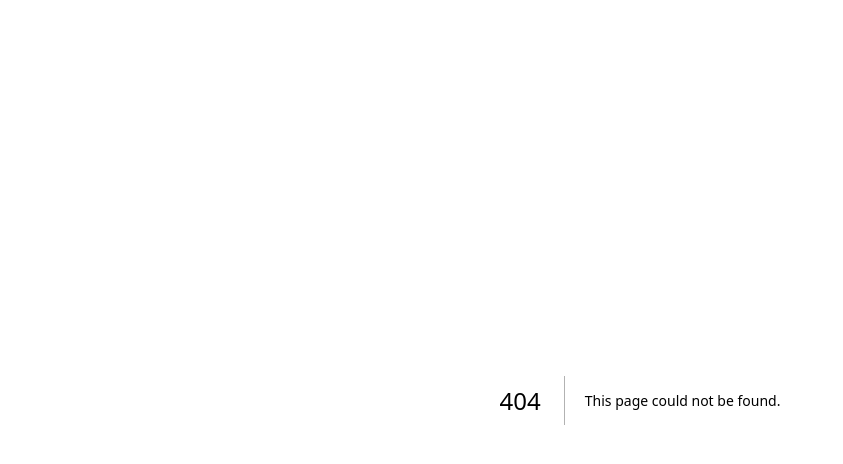
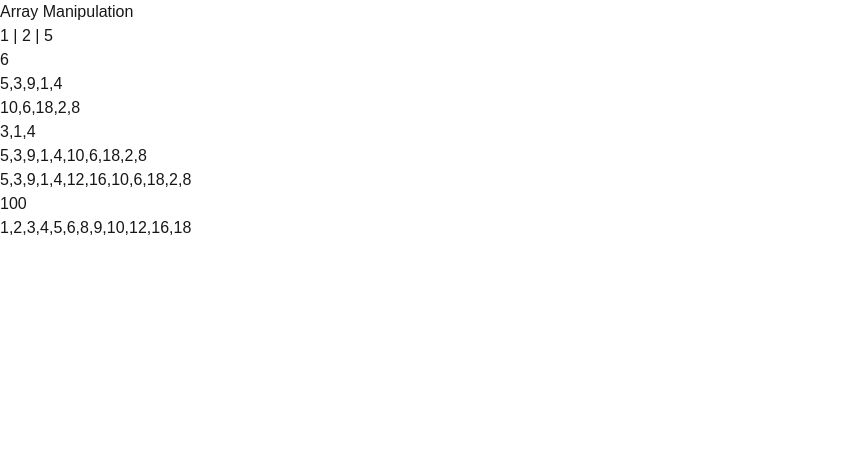
Before and after one commit to SAIT-SP2025/sp2025-cprg306c-classexamples, a Next.js app: page /week-6/arrays in a window 1280 px wide. Before the commit this address had no page. Shown: the top 464 px of the page, without its empty margins (0-843 px from the left). Built offline with nearby package versions, Linux system fonts and the light colour scheme.

Commit message:
Week 6 Examples Part 1

```diff
--- a/app/page.js
+++ b/app/page.js
@@ -24,6 +24,8 @@
         <li><Link href="./week-4/functions/" className={linkStyles}>Week 4 - Functions</Link> </li>
         <li><Link href="./week-4/counter/" className={linkStyles}>Week 4 - Counter</Link> </li>
         <li><Link href="./week-5/" className={linkStyles}>Week 5 - Managed Form</Link> </li>
+        <li><Link href="./week-6/arrays" className={linkStyles}>Week 6 - Array Manipulation</Link> </li>
+        <li><Link href="./week-6/contact" className={linkStyles}>Week 6 - Handling Lists</Link> </li>
       </ul>
     </main>
   );
--- /dev/null
+++ b/app/week-6/arrays/page.js
@@ -0,0 +1,45 @@
+
+
+export default function ArrayManipulationPage(){
+
+    let array1 = [1,2,3,4,5];
+    array1.push(6);
+    let lastNum = array1.pop();
+    array1.splice(2,2);
+
+    let numbers = [5,3,9,1,4];
+    let doubled = numbers.map( (number) => number * 2 );
+    let lessThanFive = numbers.filter( (number) => number < 5 );
+    let concatNumbers = numbers.concat(doubled);
+    let allNumbers = [...numbers,12,16,...doubled];
+    // allNumbers.push(20);
+    let sum = allNumbers.reduce(
+        (accumulator, currentValue) => accumulator + currentValue ,
+        6 // initial value for the accumulator
+    );
+
+    const sortingLogic = (a,b) => {
+        if( a < b ) return -1;
+        if( a > b ) return 1;
+        return 0;
+    }
+    // let sortedNumbers = allNumbers.sort( sortingLogic );
+
+    let sortedNumbers = [...allNumbers];
+    sortedNumbers.sort( sortingLogic );
+
+    return(
+        <main>
+            <h1>Array Manipulation</h1>
+            <p>{array1.join(" | ")}</p>
+            <p>{lastNum}</p>
+            <p>{numbers.join()}</p>
+            <p>{doubled.join()}</p>
+            <p>{lessThanFive.join()}</p>
+            <p>{concatNumbers.join()}</p>
+            <p>{allNumbers.join()}</p>
+            <p>{sum}</p>
+            <p>{sortedNumbers.join()}</p>
+        </main>
+    );
+}
--- /dev/null
+++ b/app/week-6/contact/contacts-info.json
@@ -0,0 +1,50 @@
+[
+    {
+      "id": 1,
+      "fname": "Jerry",
+      "lname": "Atrick",
+      "email": "ja123@mail.ca",
+      "phone": "123-555-6789",
+      "type": "personal"
+    },
+    {
+      "id": 2,
+      "fname": "Matilda",
+      "lname": "Keybroke",
+      "email": "matilda@mail.ca",
+      "phone": "123-555-9876",
+      "type": "business"
+    },
+    {
+      "id": 4,
+      "fname": "William",
+      "lname": "Maizear",
+      "email": "billyOC@mail.ca",
+      "phone": "321-555-9876",
+      "type": "business"
+    },
+    {
+      "id": 3,
+      "fname": "Alison",
+      "lname": "Vanderland",
+      "email": "rabbitz@mail.ca",
+      "phone": "321-555-6789",
+      "type": "business"
+    },
+    {
+      "id": 6,
+      "fname": "Anne",
+      "lname": "Teak",
+      "email": "atk@mail.ca",
+      "phone": "123-555-6789",
+      "type": "personal"
+    },
+    {
+      "id": 5,
+      "fname": "Pamela",
+      "lname": "Kaikes",
+      "email": "pamk@mail.ca",
+      "phone": "123-555-6789",
+      "type": "personal"
+    }
+]
```
